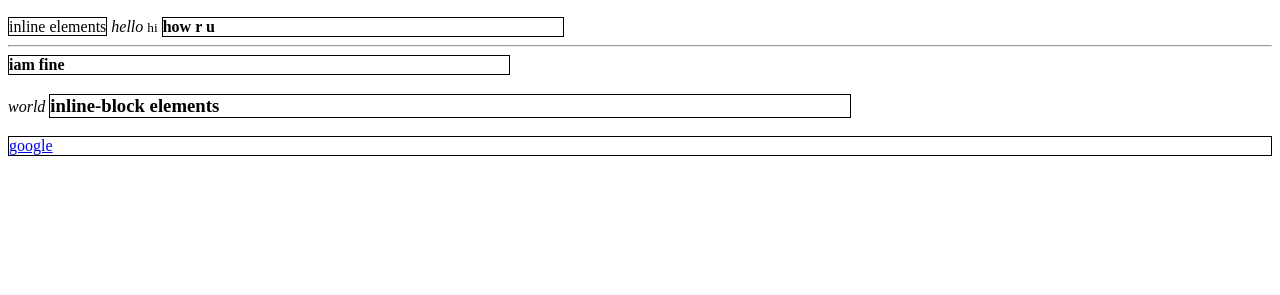
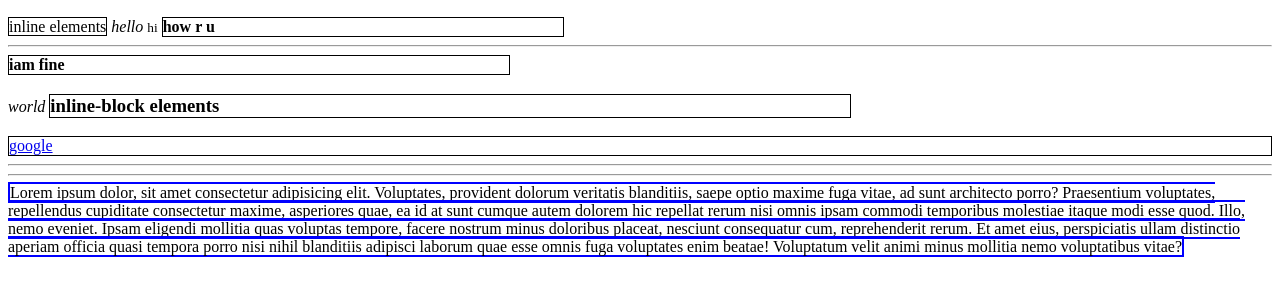
Before and after one commit to vishalbanderwale/CSS-learning, a plain HTML site: page exercise-6/index.html in a window 1280 px wide. Shown: the part 97-392 px from the top of the page. Drawn offline with Linux system fonts and the light colour scheme.

Commit message:
added commment

```diff
--- a/exercise-6/index.html
+++ b/exercise-6/index.html
@@ -8,10 +8,16 @@
   </head>
   <body>
     <!--display:block,inline,inline-block,none-->
-    <!--block elements:always starts on new line take full width available,we can provide width:div,h1 to h6,ul,li,ol,P,form,header,footer,section,content,hr,main-->
+    <!--block elements:always starts on new line take full width:auto available but not width:100%,we can provide width:div,h1 to h6,ul,li,ol,P,form,header,footer,section,content,hr,main-->
+    <!--block elements even if we provide particular width:100px; it will not allow other elements on same line-->
+    <!--The <div> with display: block; width: 200px; will take up the full width of the parent container but visually be 200px wide, pushing the <span> element to the next line.-->
+    <!--its block-level nature forces other elements to start on a new line below it.-->
+
     <h1>block elements</h1>
     <h2>block level elements</h2>
-    <!--inline elements: take required width for its content,we cannot give width : img,a,span,em,i,small,b:bold,strong,code,selection,label,input,button,br-->
+    <!--inline elements: take required width for its content,we cannot give width,height,margin-top,margin-bottom : img,a,span,em,i,small,b:bold,strong,code,selection,label,input,button,br-->
+    <!--but for some inline elements like img,video ,canvas we can give width & height-->
+    <!--margin-top & bottom wont work because it effect layout weird shape as it wraps text-->
     <span>inline elements</span>
     <em>hello</em>
     <small>hi</small>
@@ -19,11 +25,27 @@
     <hr />
     <strong>iam fine</strong>
     <i>world</i>
-    <!--Inline-block: element will become inmline and also we can provide width-->
+    <!--Inline-block: element will become inline in terms of flow and but it will be block in terms of features we can provide width,height,margin -->
+    <!--Inline-block element not wrap well like inline-->
     <h3>inline-block elements</h3>
     <h4>display none:invisible</h4>
     <a href="google.com">google</a>
+    <hr />
+    <hr />
     <!--block elements: used for structing the content ,layout-->
     <!--inline elements: used for text formatting:strong,em,i,small,bold,styling:span,links & media:img,a,inserting special elements:abbrev,code-->
+    <div>
+      Lorem ipsum dolor, sit amet consectetur adipisicing elit. Voluptates,
+      provident dolorum veritatis blanditiis, saepe optio maxime fuga vitae, ad
+      sunt architecto porro? Praesentium voluptates, repellendus cupiditate
+      consectetur maxime, asperiores quae, ea id at sunt cumque autem dolorem
+      hic repellat rerum nisi omnis ipsam commodi temporibus molestiae itaque
+      modi esse quod. Illo, nemo eveniet. Ipsam eligendi mollitia quas voluptas
+      tempore, facere nostrum minus doloribus placeat, nesciunt consequatur cum,
+      reprehenderit rerum. Et amet eius, perspiciatis ullam distinctio aperiam
+      officia quasi tempora porro nisi nihil blanditiis adipisci laborum quae
+      esse omnis fuga voluptates enim beatae! Voluptatum velit animi minus
+      mollitia nemo voluptatibus vitae?
+    </div>
   </body>
 </html>
--- a/exercise-6/styles.css
+++ b/exercise-6/styles.css
@@ -46,3 +46,10 @@ a {
   border: 1px solid black;
   display: block;
 }
+
+/* display:inline will wrap the element text white spaces also*/
+
+div {
+  border: 2px solid blue;
+  display: inline;
+}
--- a/exercise-7/styles.css
+++ b/exercise-7/styles.css
@@ -1,4 +1,6 @@
 /* top ,bottom ,right & left moves in opposite directions : right moves in left direction ,left moves in right direction */
+/* if we set top:0,botom:0,left:0,right:0, the elements will take top left */
+/* In css layout happens from top left */
 
 body {
   height: 100vh;
```
